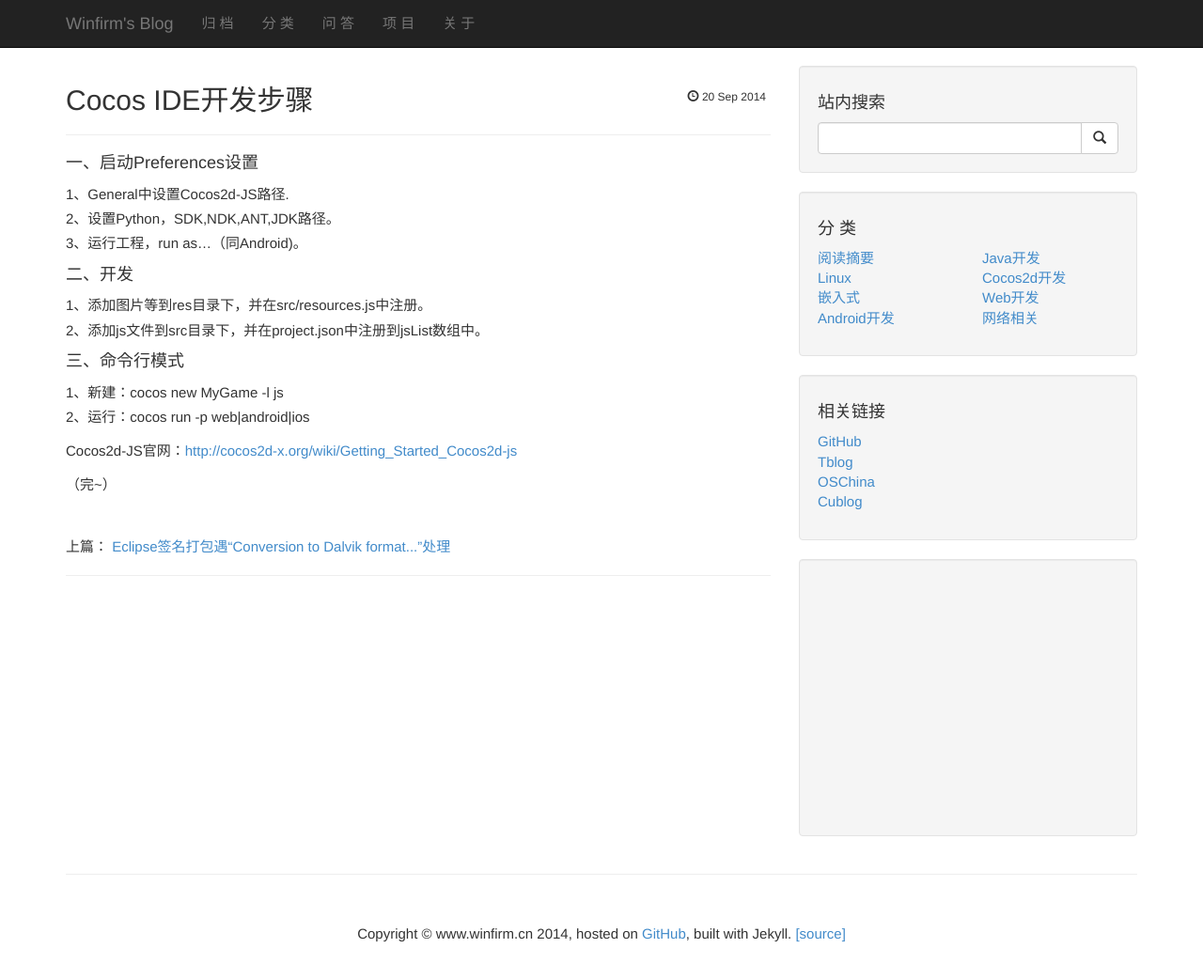
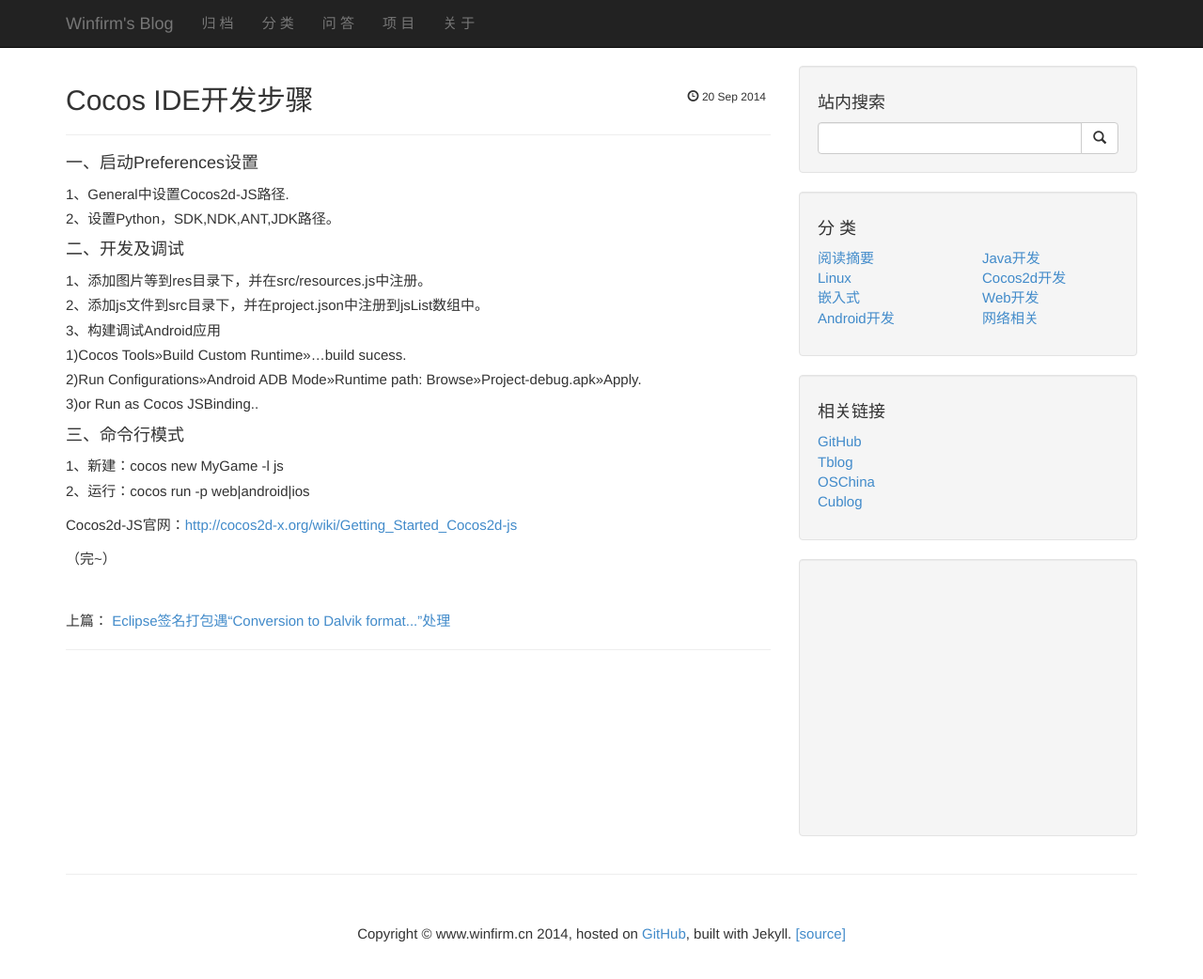
Before and after one commit to wdyggh/wdyggh.github.com, a Jekyll site: the page built from _posts/2014-09-20-cocos-ide-steps.markdown, in a window 1280 px wide and 1067 px high. Shown: the top 1042 px of the window at 94% size. Built offline with Jekyll 4.4.1, drawn with Linux system fonts in a browser that asks for light colours; nearby versions of some CDN libraries; library files that are not in the unit come from our copies; Markdown is read by kramdown in place of the engine named in the settings; comment, search, counter and statistics services are not loaded.

Commit message:
update post

```diff
--- a/_posts/2014-02-20-android-cocos2d-tutorial.markdown
+++ b/_posts/2014-02-20-android-cocos2d-tutorial.markdown
@@ -1,6 +1,6 @@
 ---
 layout: post
-category: "android"
+category: "cocos2d"
 title:  "Android Cocos2dx 编译过程"
 tags: [android,cocos2dx]
 ---
--- a/_posts/2014-09-20-cocos-ide-steps.markdown
+++ b/_posts/2014-09-20-cocos-ide-steps.markdown
@@ -7,11 +7,14 @@ tags: [Cocos2d IDE]
 ####一、启动Preferences设置
 1、General中设置Cocos2d-JS路径.
 2、设置Python，SDK,NDK,ANT,JDK路径。
-3、运行工程，run as...（同Android)。
 
-####二、开发
+####二、开发及调试
 1、添加图片等到res目录下，并在src/resources.js中注册。
 2、添加js文件到src目录下，并在project.json中注册到jsList数组中。
+3、构建调试Android应用
+1)Cocos Tools>>Build Custom Runtime>>...build sucess.
+2)Run Configurations>>Android ADB Mode>>Runtime path: Browse>>Project-debug.apk>>Apply.
+3)or Run as Cocos JSBinding..
 
 ####三、命令行模式
 1、新建：cocos new MyGame -l js
```
